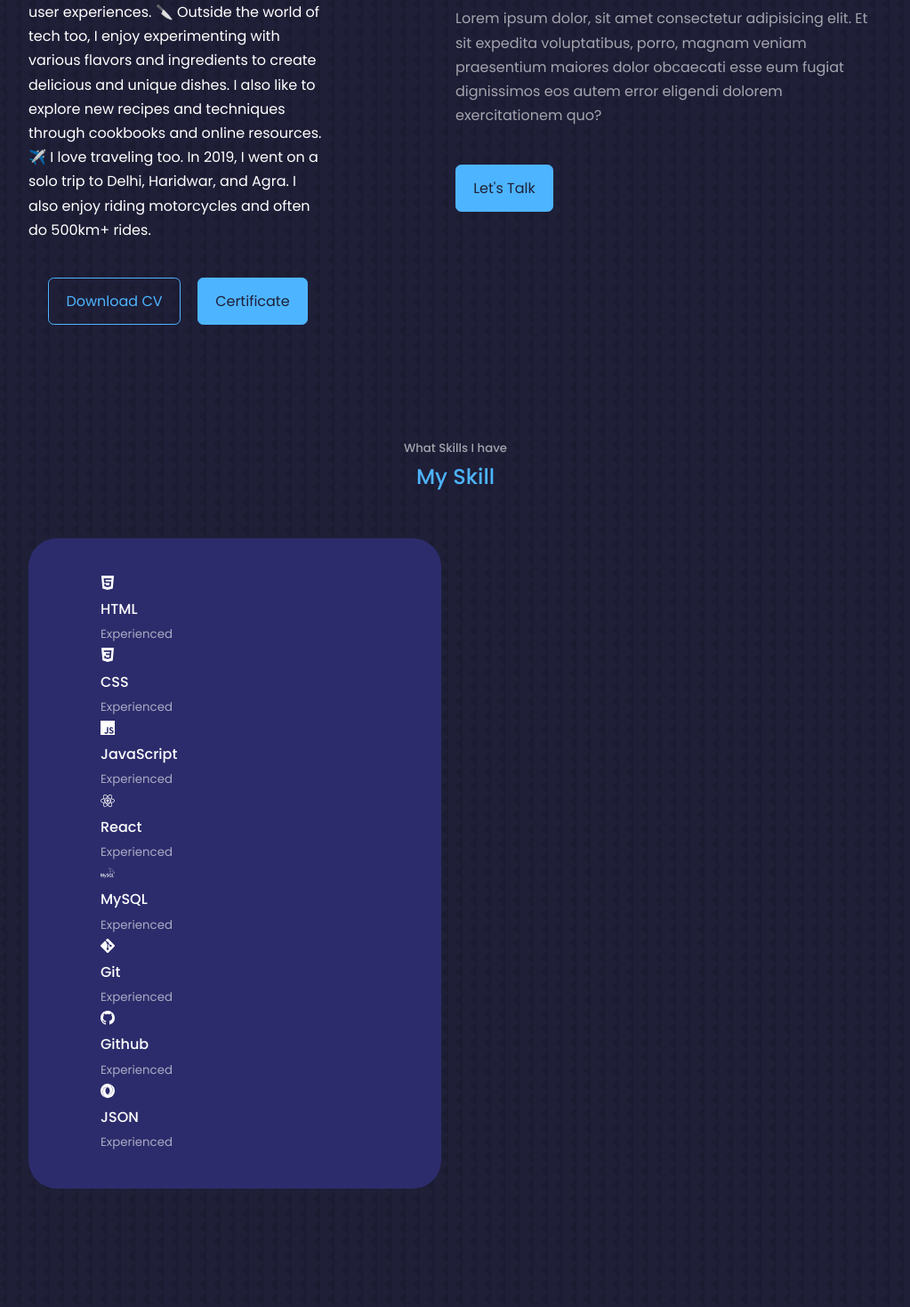
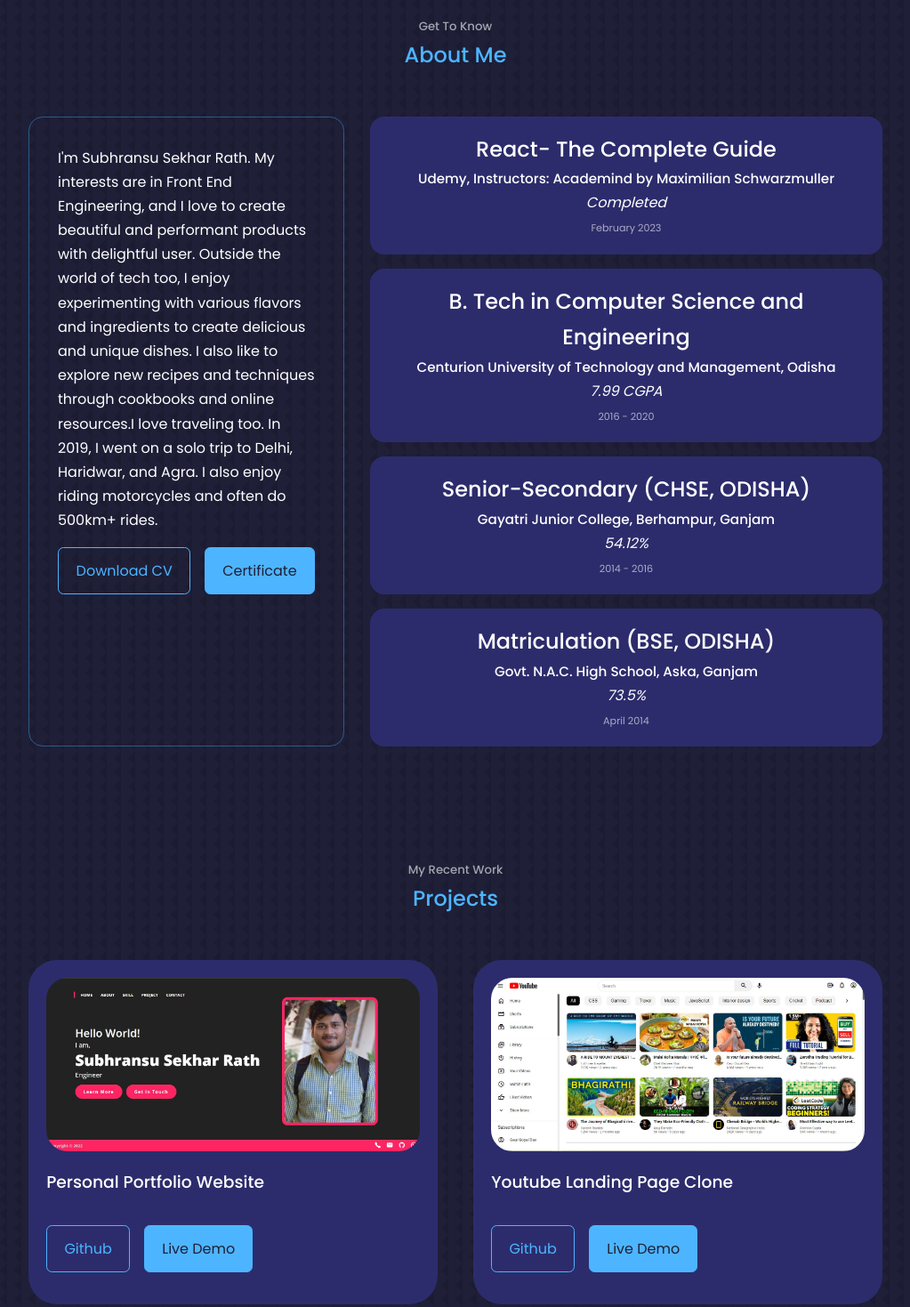
Before and after one commit to Subhransu38/portfolio, a React (Vite) app: page / in a window 1280 px wide. Shown: the part 1140-2609 px from the top of the page at 89% size, without its empty margins (128-1151 px from the left). Built offline with nearby package versions, Linux system fonts and the light colour scheme.

Commit message:
Skill and Project Component added

```diff
--- a/src/Components/About/About.css
+++ b/src/Components/About/About.css
@@ -4,46 +4,27 @@
 
 .about__container {
   display: grid;
-  grid-template-columns: 35% 50%;
-  gap: 15%;
+  grid-template-columns: 37% 60%;
+  gap: 3%;
 }
 
-/* .about__me {
-  width: 100%;
-  aspect-ratio: 1/1;
-  border-radius: 2rem;
-  background: linear-gradient(
-    45deg,
-    transparent,
-    var(--color-primary),
-    transparent
-  );
-  display: grid;
-  place-items: center;
+.about__me {
+  border: 1px solid var(--color-primary-variant);
+  border-radius: 1rem;
+  padding: 2rem;
 }
-
-.about__me-image {
-  border-radius: 2rem;
-  overflow: hidden;
-  transform: rotate(10deg);
-  transition: var(--transition);
-}
-
-.about__me-image:hover {
-  transform: rotate(0);
-} */
 
 .about__cards {
   display: grid;
-  grid-template-columns: repeat(3, 1fr);
-  gap: 1.5rem;
+  grid-template-columns: 1fr;
+  gap: 1rem;
 }
 
 .about__card {
   background: var(--color-bg-variant);
   border: 1px solid transparent;
   border-radius: 1rem;
-  padding: 2rem;
+  padding: 1rem;
   text-align: center;
   transition: var(--transition);
 }
@@ -74,21 +55,18 @@
   color: var(--color-light);
 }
 
+.cta {
+  margin-top: 1rem;
+  display: flex;
+  gap: 1rem;
+  justify-content: center;
+}
+
 /* ======== MEDIA QUERIES (MEDIUM DEVICES) =========== */
 
 @media screen and (max-width: 1024px) {
   .about__container {
     grid-template-columns: 1fr;
-    gap: 0;
-  }
-
-  .about__me {
-    width: 50%;
-    margin: 2rem auto 4rem;
-  }
-
-  .about__content p {
-    margin: 1rem 0 1.5rem;
   }
 }
 
@@ -96,20 +74,6 @@
 
 @media screen and (max-width: 600px) {
   .about__me {
-    width: 65%;
-    margin: 0 auto 3rem;
-  }
-
-  .about__cards {
-    grid-template-columns: 1fr 1fr;
-    gap: 1rem;
-  }
-
-  .about__content {
-    text-align: center;
-  }
-
-  .about__content p {
-    margin: 1.5rem 0;
+    padding: 1rem;
   }
 }
--- a/src/Components/About/About.jsx
+++ b/src/Components/About/About.jsx
@@ -1,6 +1,37 @@
 import "./About.css";
-import { FaAward } from "react-icons/fa";
 import CTA from "../Header/CTA";
+
+const EDUCATION = [
+  {
+    id: 1,
+    course: "React- The Complete Guide",
+    school: "Udemy, Instructors: Academind by Maximilian Schwarzmuller",
+    score: "Completed",
+    time: "February 2023"
+  },
+  {
+    id: 2,
+    course: "B. Tech in Computer Science and Engineering",
+    school: "Centurion University of Technology and Management, Odisha",
+    score: "7.99 CGPA",
+    time: "2016 - 2020"
+  },
+
+  {
+    id: 3,
+    course: "Senior-Secondary (CHSE, ODISHA)",
+    school: "Gayatri Junior College, Berhampur, Ganjam",
+    score: "54.12%",
+    time: "2014 - 2016"
+  },
+  {
+    id: 4,
+    course: "Matriculation (BSE, ODISHA)",
+    school: "Govt. N.A.C. High School, Aska, Ganjam",
+    score: "73.5%",
+    time: "April 2014"
+  }
+];
 
 const About = () => {
   return (
@@ -11,51 +42,35 @@ const About = () => {
       <div className="container about__container">
         <div className="about__me">
           <p>
-            🎓 I'm Subhransu Sekhar Rath, and I graduated from the Centurion
-            University of Technology and Management in 2020 with a degree in
-            Computer Science and Engineering. My interests are in Front End
+            I'm Subhransu Sekhar Rath. My interests are in Front End
             Engineering, and I love to create beautiful and performant products
-            with delightful user experiences. 🔪 Outside the world of tech too,
-            I enjoy experimenting with various flavors and ingredients to create
+            with delightful user. Outside the world of tech too, I enjoy
+            experimenting with various flavors and ingredients to create
             delicious and unique dishes. I also like to explore new recipes and
-            techniques through cookbooks and online resources. ✈️ I love
-            traveling too. In 2019, I went on a solo trip to Delhi, Haridwar,
-            and Agra. I also enjoy riding motorcycles and often do 500km+ rides.
+            techniques through cookbooks and online resources.I love traveling
+            too. In 2019, I went on a solo trip to Delhi, Haridwar, and Agra. I
+            also enjoy riding motorcycles and often do 500km+ rides.
           </p>
           <CTA
             link="https://drive.google.com/drive/folders/1wDrawTFLFeowVaagW4Cw3gtrfJNSel1r?usp=sharing"
             btnText="Certificate"
           />
         </div>
-        <div className="about__content education">
+        <div className="education">
           <div className="about__cards">
-            <article className="about__card">
-              <FaAward className="about__icon" />
-              <h5>Experience</h5>
-              <small>3+ Year</small>
-            </article>
-
-            <article className="about__card">
-              <FaAward className="about__icon" />
-              <h5>Experience</h5>
-              <small>3+ Year</small>
-            </article>
-
-            <article className="about__card">
-              <FaAward className="about__icon" />
-              <h5>Experience</h5>
-              <small>3+ Year</small>
-            </article>
+            {EDUCATION.map(({ id, course, school, score, time }) => {
+              return (
+                <article key={id} className="about__card">
+                  <h2>{course}</h2>
+                  <h5>{school}</h5>
+                  <p>
+                    <i>{score}</i>
+                  </p>
+                  <small>{time}</small>
+                </article>
+              );
+            })}
           </div>
-          <p>
-            Lorem ipsum dolor, sit amet consectetur adipisicing elit. Et sit
-            expedita voluptatibus, porro, magnam veniam praesentium maiores
-            dolor obcaecati esse eum fugiat dignissimos eos autem error eligendi
-            dolorem exercitationem quo?
-          </p>
-          <a href="#contact" className="btn btn-primary">
-            Let's Talk
-          </a>
         </div>
       </div>
     </section>
--- a/src/Components/Header/Header.jsx
+++ b/src/Components/Header/Header.jsx
@@ -8,6 +8,7 @@ const Header = () => {
   return (
     <header>
       <div className="container header__container">
+        <div>
           <div className="header__content">
             <h5>Hello I'm</h5>
             <h1>Subhransu Sekhar Rath</h1>
@@ -22,6 +23,8 @@ const Header = () => {
             </div>
           </div>
         </div>
+      </div>
+
       <div className="down-arrow-container">
         <a className="down-arrow-btn" href="#about">
           <BsArrowDownCircleFill />
--- a/src/Components/Nav/Nav.css
+++ b/src/Components/Nav/Nav.css
@@ -28,6 +28,10 @@ nav {
   justify-content: space-between;
   gap: 0.8rem;
   backdrop-filter: blur(15px);
+}
+
+.nav-logo img {
+  width: 150px;
 }
 
 .nav-link-holder {
--- a/src/Components/Nav/Nav.jsx
+++ b/src/Components/Nav/Nav.jsx
@@ -5,6 +5,7 @@ import { AiOutlineExperiment } from "react-icons/ai";
 import { BiBook } from "react-icons/bi";
 import { BiMessageSquareDetail } from "react-icons/bi";
 import { useState } from "react";
+import LOGO from "../../assets/logo.png";
 
 const Nav = () => {
   const [activeNav, setActiveNav] = useState("#");
@@ -12,7 +13,7 @@ const Nav = () => {
   return (
     <nav>
       <div className="nav-logo">
-        <h3>SSR</h3>
+        <img src={LOGO} alt="logo" />
       </div>
       <ul className="nav-link-holder">
         <li>
--- a/src/Components/Project/Project.css
+++ b/src/Components/Project/Project.css
@@ -0,0 +1,48 @@
+.project__container {
+  display: grid;
+  grid-template-columns: 1fr 1fr;
+  gap: 2.5rem;
+}
+
+.project__item {
+  background: var(--color-bg-variant);
+  padding: 1.2rem;
+  border-radius: 2rem;
+  border: 1px solid transparent;
+  transition: var(--transition);
+}
+
+.project__item:hover {
+  border-color: var(--color-primary-variant);
+  background: transparent;
+}
+
+.project__item-image {
+  border-radius: 1.5rem;
+  overflow: hidden;
+}
+
+.project__item h3 {
+  margin: 1.2rem 0 2rem;
+}
+
+.project__item-cta {
+  display: flex;
+  gap: 1rem;
+  margin-bottom: 1rem;
+}
+
+/* Responsive */
+
+@media screen and (max-width: 1024px) {
+  .project__container {
+    gap: 1rem;
+  }
+}
+
+@media screen and (max-width: 600px) {
+  .project__container {
+    grid-template-columns: 1fr;
+    gap: 1rem;
+  }
+}
--- a/src/Components/Project/Project.jsx
+++ b/src/Components/Project/Project.jsx
@@ -1,9 +1,66 @@
 import "./Project.css";
+import PROJECT1 from "../../assets/portfolio.jpg";
+import PROJECT2 from "../../assets/utube.jpg";
+import PROJECT3 from "../../assets/expense.jpg";
+import PROJECT4 from "../../assets/2048.jpg";
+
+const data = [
+  {
+    id: 1,
+    image: PROJECT1,
+    title: "Personal Portfolio Website",
+    github: "https://github.com/Subhransu38/portfolio",
+    demo: "https://github.com/Subhransu38/portfolio"
+  },
+  {
+    id: 2,
+    image: PROJECT2,
+    title: "Youtube Landing Page Clone",
+    github: "https://github.com/Subhransu38/portfolio",
+    demo: "https://github.com/Subhransu38/portfolio"
+  },
+  {
+    id: 3,
+    image: PROJECT3,
+    title: "Expense Tracker",
+    github: "https://github.com/Subhransu38/portfolio",
+    demo: "https://github.com/Subhransu38/portfolio"
+  },
+  {
+    id: 4,
+    image: PROJECT4,
+    title: "2048 Game",
+    github: "https://github.com/Subhransu38/portfolio",
+    demo: "https://github.com/Subhransu38/portfolio"
+  }
+];
 
 const Project = () => {
   return (
     <section id="project">
-      <h5></h5>
+      <h5>My Recent Work</h5>
+      <h2>Projects</h2>
+
+      <div className="container project__container">
+        {data.map(({ id, image, title, github, demo }) => {
+          return (
+            <article key={id} className="project__item">
+              <div className="project__item-image">
+                <img src={image} alt={title} />
+              </div>
+              <h3>{title}</h3>
+              <div className="project__item-cta">
+                <a href={github} className="btn">
+                  Github
+                </a>
+                <a href={demo} className="btn btn-primary" target="_blank">
+                  Live Demo
+                </a>
+              </div>
+            </article>
+          );
+        })}
+      </div>
     </section>
   );
 };
--- a/src/Components/Skill/Skill.css
+++ b/src/Components/Skill/Skill.css
@@ -1,21 +1,47 @@
 .skill__container {
-  display: grid;
-  grid-template-columns: 1fr 1fr;
-  gap: 2rem;
-}
-
-.skill__container > div {
   background: var(--color-bg-variant);
   padding: 2.4rem 5rem;
   border-radius: 2rem;
   border: 1px solid transparent;
 }
 
-.skill__container > div:hover {
+.skill__container:hover {
   background: transparent;
   border-color: var(--color-primary-variant);
   cursor: default;
 }
 
-.skill__content {
+.skill__details {
+  display: flex;
+  gap: 1rem;
 }
+
+.skill__details-icon {
+  margin-top: 6px;
+  color: var(--color-primary);
+}
+
+/* Responsive */
+
+@media screen and (max-width: 1024px) {
+  /* .skill__container {
+    grid-template-columns: 1fr;
+  }
+
+  .skill__container > div {
+    width: 80%;
+    padding: 2rem;
+    margin: 0 auto;
+  } */
+}
+
+@media screen and (max-width: 600px) {
+  /* .skill__container {
+    gap: 1rem;
+  }
+
+  .skill__container > div {
+    width: 100%;
+    padding: 2rem 1rem;
+  } */
+}
--- a/src/Components/Skill/Skill.jsx
+++ b/src/Components/Skill/Skill.jsx
@@ -15,48 +15,46 @@ const Skill = () => {
       <h2>My Skill</h2>
 
       <div className="container skill__container">
-        <div className="skill__content">
         <article className="skill__details">
-            <ImHtmlFive />
+          <ImHtmlFive className="skill__details-icon" />
           <h4>HTML</h4>
           <small className="text-light">Experienced</small>
         </article>
         <article className="skill__details">
-            <SiCss3 />
+          <SiCss3 className="skill__details-icon" />
           <h4>CSS</h4>
           <small className="text-light">Experienced</small>
         </article>
         <article className="skill__details">
-            <SiJavascript />
+          <SiJavascript className="skill__details-icon" />
           <h4>JavaScript</h4>
           <small className="text-light">Experienced</small>
         </article>
         <article className="skill__details">
-            <FaReact />
+          <FaReact className="skill__details-icon" />
           <h4>React</h4>
           <small className="text-light">Experienced</small>
         </article>
         <article className="skill__details">
-            <SiMysql />
+          <SiMysql className="skill__details-icon" />
           <h4>MySQL</h4>
           <small className="text-light">Experienced</small>
         </article>
         <article className="skill__details">
-            <BsGit />
+          <BsGit className="skill__details-icon" />
           <h4>Git</h4>
           <small className="text-light">Experienced</small>
         </article>
         <article className="skill__details">
-            <BsGithub />
+          <BsGithub className="skill__details-icon" />
           <h4>Github</h4>
           <small className="text-light">Experienced</small>
         </article>
         <article className="skill__details">
-            <SiJson />
+          <SiJson className="skill__details-icon" />
           <h4>JSON</h4>
           <small className="text-light">Experienced</small>
         </article>
-        </div>
       </div>
     </section>
   );
```
Also changed, not shown: src/Components/Header/Header.css (+3 -7 lines), src/assets/logo.png (added). Lines whose indentation alone changed are shown as unchanged.
